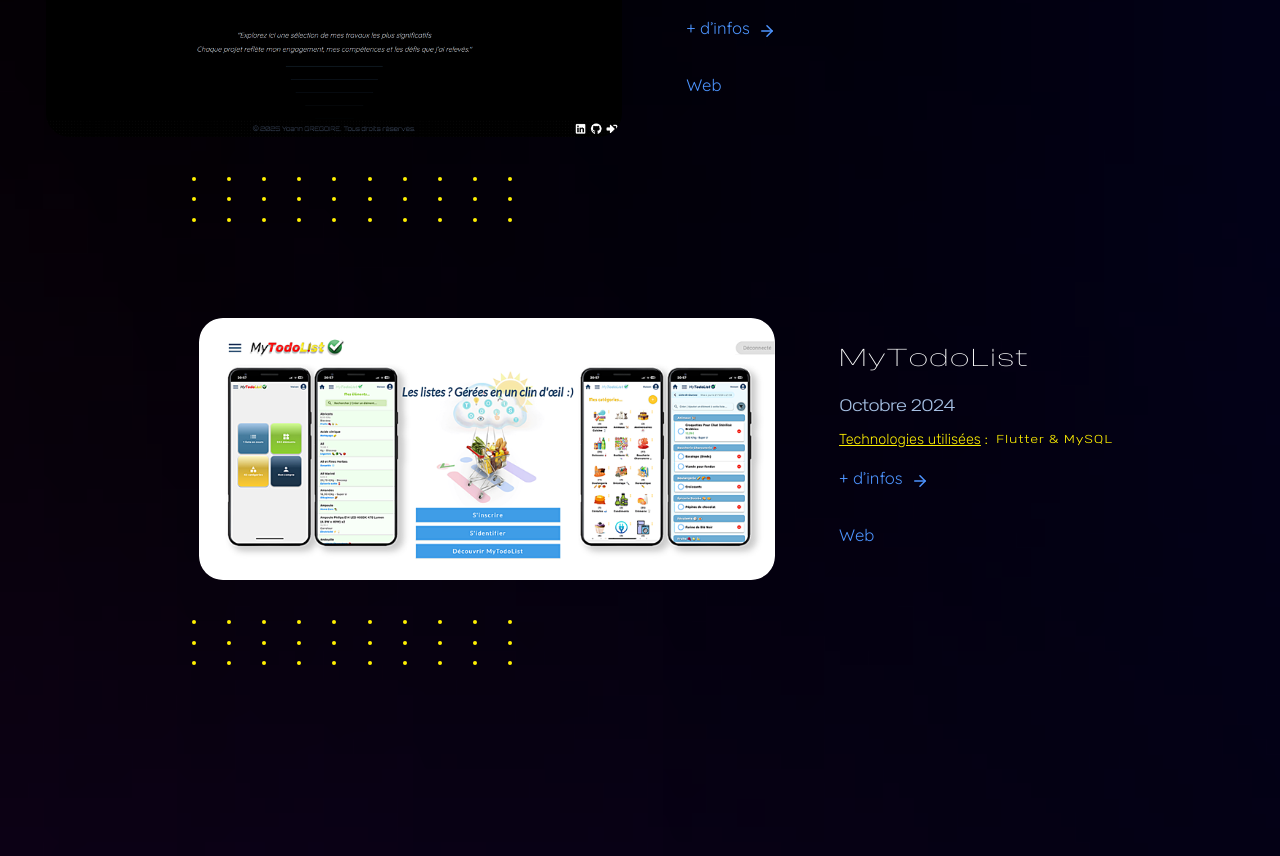
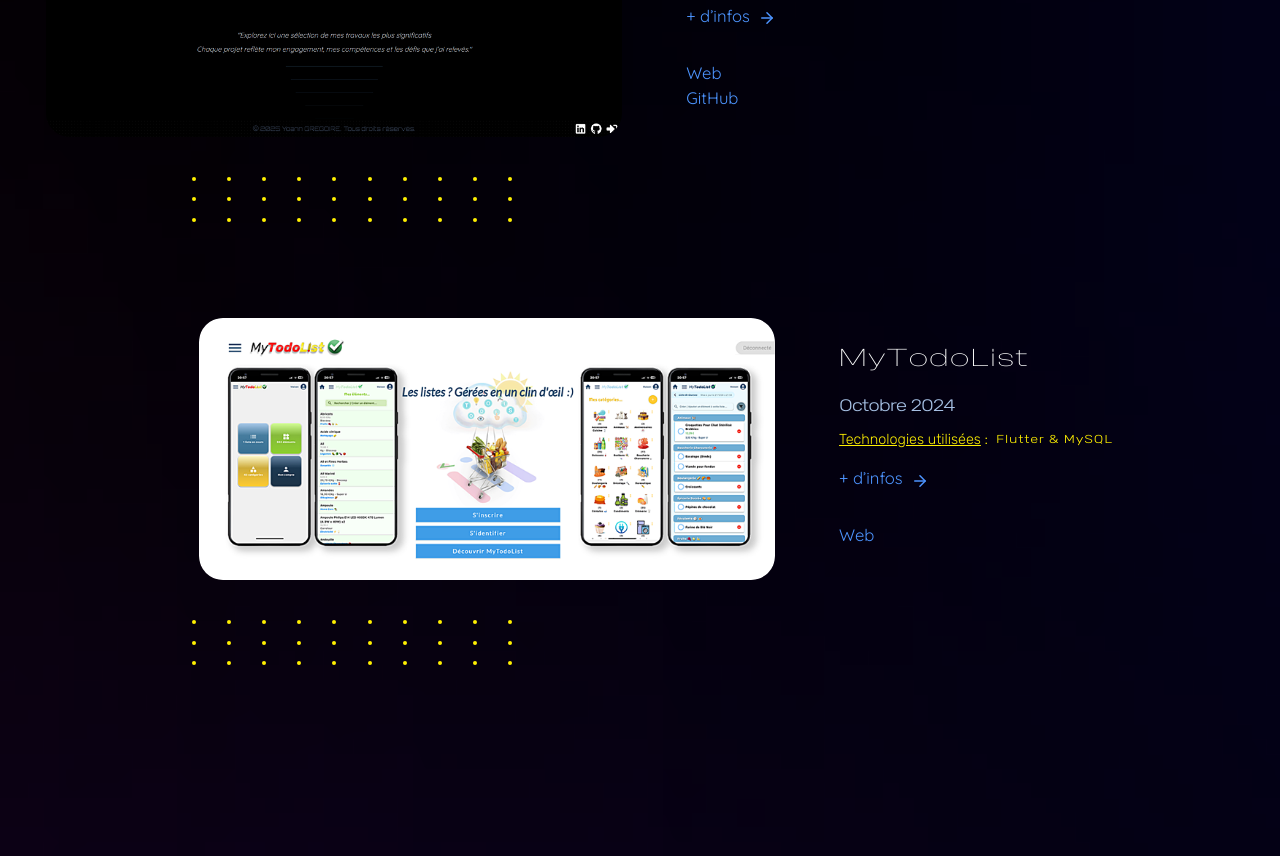
Before and after one commit to YoCode35/my-book, a Next.js app: page / in a window 1280 px wide. Shown: the part 2695-3551 px from the top of the page. Built offline with nearby package versions, Linux system fonts and the light colour scheme.

Commit message:
Added Optional Github link for Portfolio project

```diff
--- a/package.json
+++ b/package.json
@@ -22,6 +22,7 @@
     "react-dom": "^19.0.0",
     "react-google-recaptcha": "^3.1.0",
     "react-icons": "^5.4.0",
+    "react-tooltip": "^5.28.0",
     "swiper": "^11.2.2",
     "video.js": "^8.21.0"
   },
--- a/src/app/projets/portfolio/portfolioProject.tsx
+++ b/src/app/projets/portfolio/portfolioProject.tsx
@@ -13,6 +13,8 @@ const PortfolioProject = () => {
         imageUrl="/img/portfolio/ref_homepage_my-portfolio.webp"
         imageAlt="Image du site web de mon Portfolio"
         projectLink={ROUTES.HOME}
+        githubLink="https://github.com/YoCode35"
+        tooltipText="Consulter le code source du Front (my-book) et du Back (ongoing-projects-portal)"
         moreInfoLink={ROUTES.PROJECTS.PORTFOLIO}
         linkLabel="Web"
         linkClassName={"link-project-home"}
--- a/src/components/projects/ProjectsCard.tsx
+++ b/src/components/projects/ProjectsCard.tsx
@@ -1,5 +1,6 @@
 import Image from "next/image";
 import Link from "next/link";
+import { Tooltip } from "react-tooltip";
 
 interface ProjectProps {
   title: string;
@@ -10,6 +11,8 @@ interface ProjectProps {
   imageUrl: string;
   imageAlt: string;
   projectLink?: string;
+  githubLink?: string;
+  tooltipText?: string;
   moreInfoLink: string;
   linkLabel: string;
   linkClassName?: string;
@@ -28,6 +31,8 @@ const ProjectCard = ({
   imageUrl,
   imageAlt,
   projectLink,
+  githubLink,
+  tooltipText,
   moreInfoLink,
   linkLabel,
   linkClassName = "",
@@ -140,6 +145,30 @@ const ProjectCard = ({
           >
             {linkLabel}
           </a>
+
+          <div className="relative group">
+            {/* Lien GitHub affiché seulement si githubLink est défini */}
+            {githubLink && (
+              <a
+                href={githubLink}
+                target="_blank"
+                rel="noopener noreferrer"
+                className="link-project-home"
+                data-tooltip-id={`github-tooltip-${title}`}
+              >
+                GitHub
+              </a>
+            )}
+
+            {/* Tooltip personnalisé pour chaque projet */}
+            {tooltipText && (
+              <Tooltip
+                id={`github-tooltip-${title}`}
+                place="top"
+                content={tooltipText}
+              />
+            )}
+          </div>
         </div>
       </div>
     </section>
```
Also changed, not shown: jest.config.js (deleted, +0 -12 lines), 1 other file (tests, documents, lock files or other folders).
